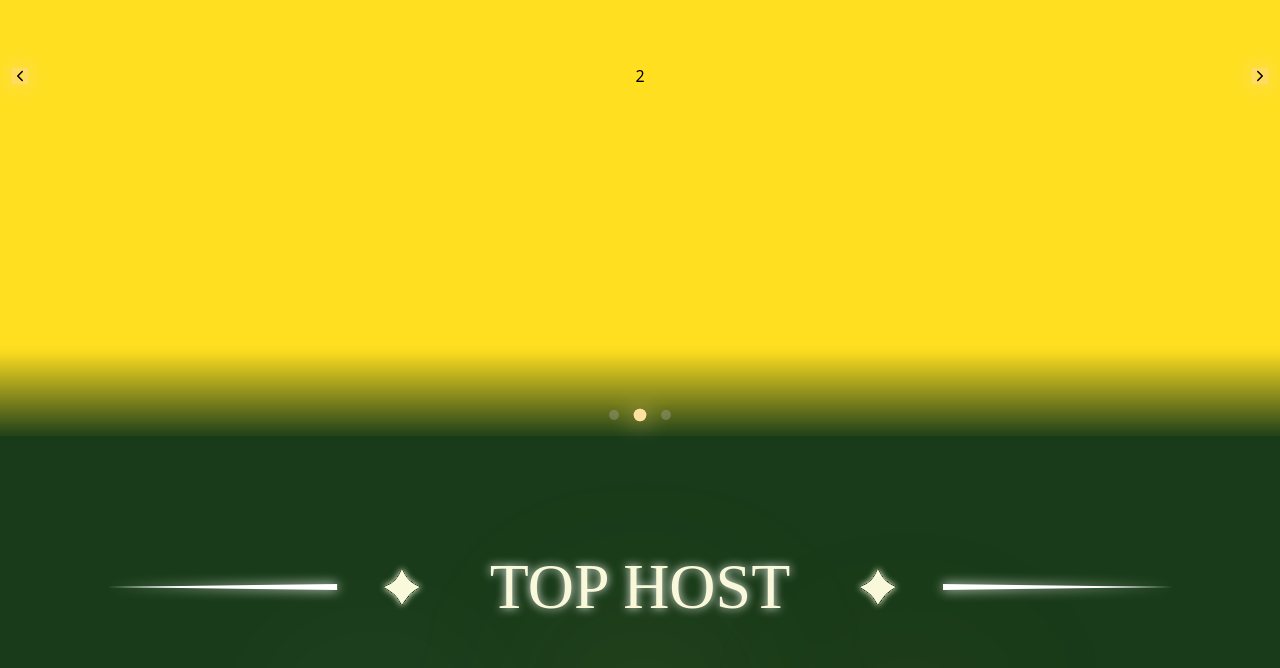
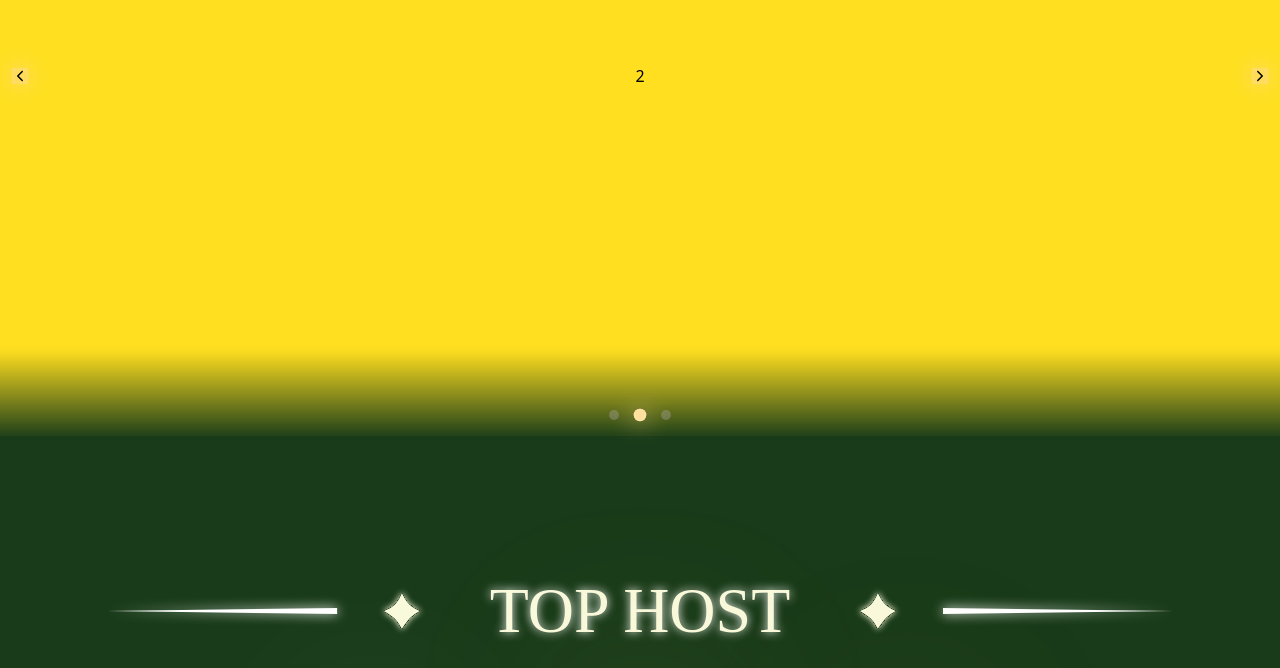
Before and after one commit to moneta-sofia/Everwisp, a Next.js app in the folder frontend/: page / in a window 1280 px wide. Shown: the part 284-952 px from the top of the page. Built offline with nearby package versions, Linux system fonts and the light colour scheme; a web font is replaced by a local one.

Commit message:
style: change margin

```diff
--- a/frontend/components/Home/TopHosts.tsx
+++ b/frontend/components/Home/TopHosts.tsx
@@ -37,7 +37,7 @@ const rankStyles = [
 export default function TopHosts() {
   return (
     <section className="flex justify-center items-center flex-col bg-background md:h-screen h-auto py-18 text-full-ilumination w-full">
-      <div className="flex justify-between items-center  mb-12 w-10/12 container">
+      <div className="flex justify-between items-center my-12 w-10/12 container">
         <div className="w-2/3 rotate-180 filter-[drop-shadow(0_0_6px_white)]  md:flex hidden">
           <div className="aguja w-full" />
         </div>
```
